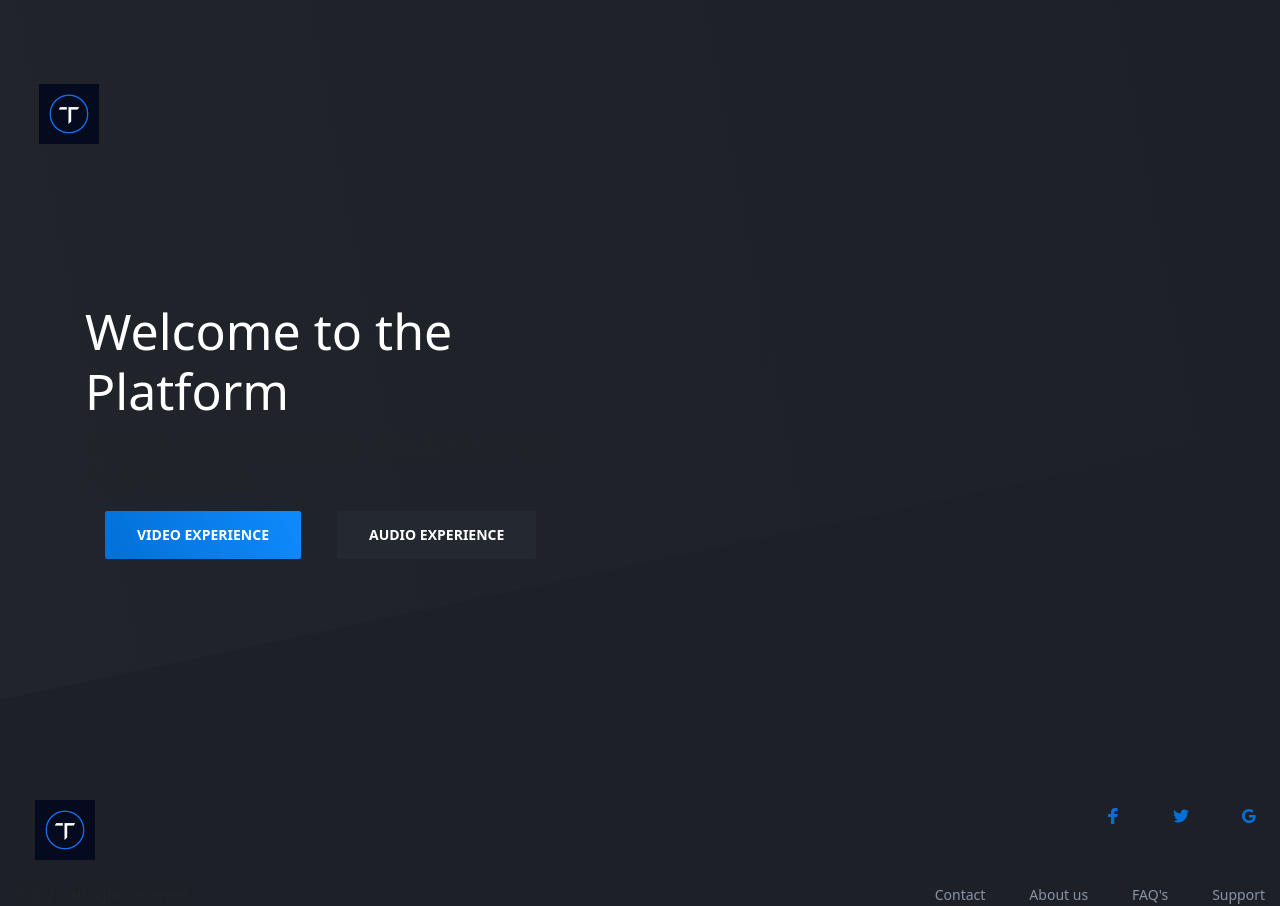
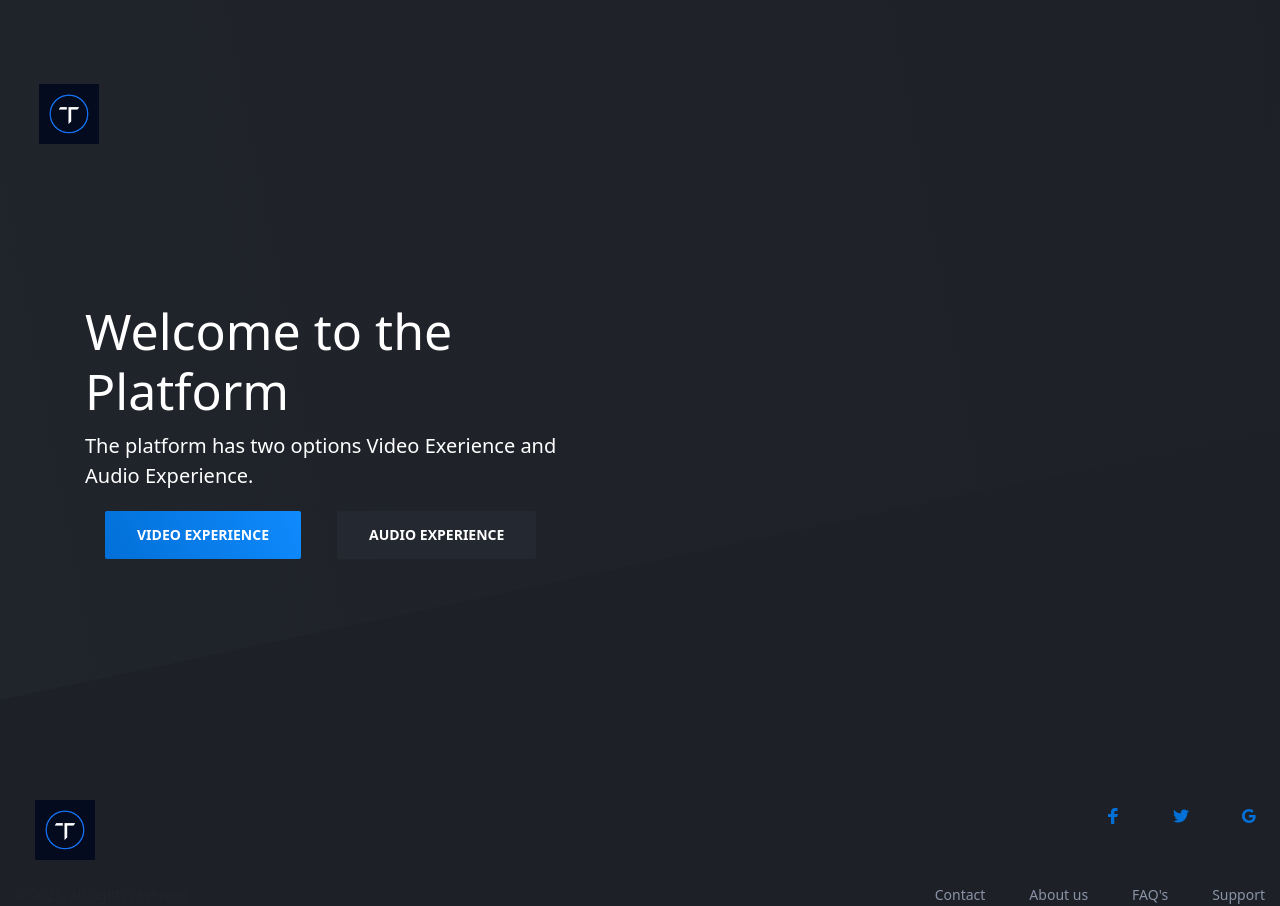
Before and after one commit to msaad1311/tester, a Flask app: template templates/home.html in a window 1280 px wide. Run offline with Flask 2, Linux system fonts and the light colour scheme; the template is opened without the code that fills it, so the values that code supplies are empty; some libraries are stand-ins or nearby versions.

Commit message:
updated the code

```diff
--- a/templates/home.html
+++ b/templates/home.html
@@ -7,7 +7,7 @@
             <div class="hero-inner">
                 <div class="hero-copy">
                     <h1 class="hero-title mt-0">Welcome to the Platform</h1>
-                    <p class="hero-paragraph">The platform has two options Video Exerience and Audio Experience.</p>
+                    <p class="hero-paragraph" style="color: white;">The platform has two options Video Exerience and Audio Experience.</p>
                     <div class="hero-cta"><a class="button button-primary" href="{{url_for('video')}}">Video Experience</a><a class="button" href="{{url_for('audio')}}">Audio Experience</a></div>
                 </div>
                 <div class="hero-figure anime-element">
```
Also changed, not shown: 1 other file.
